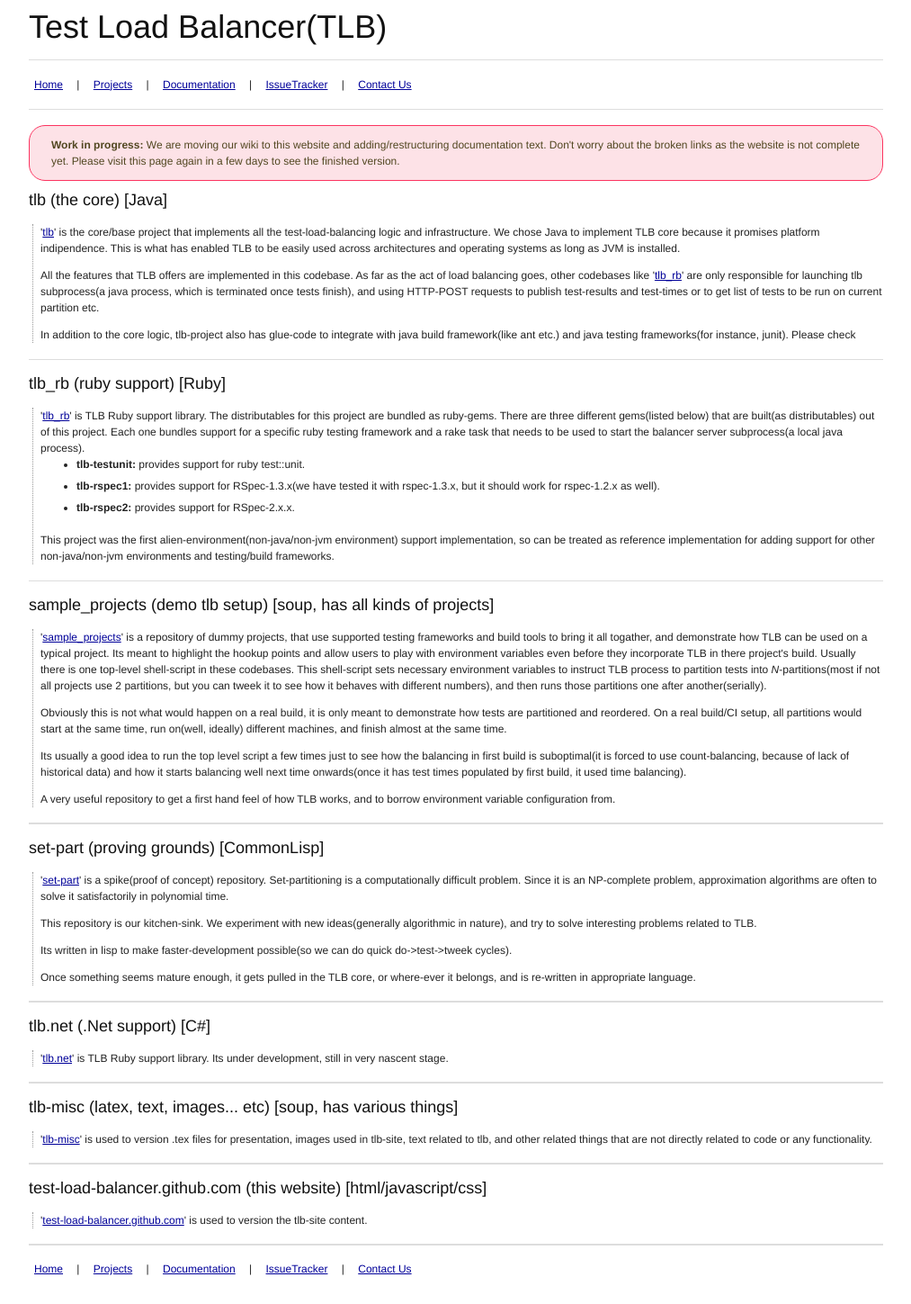
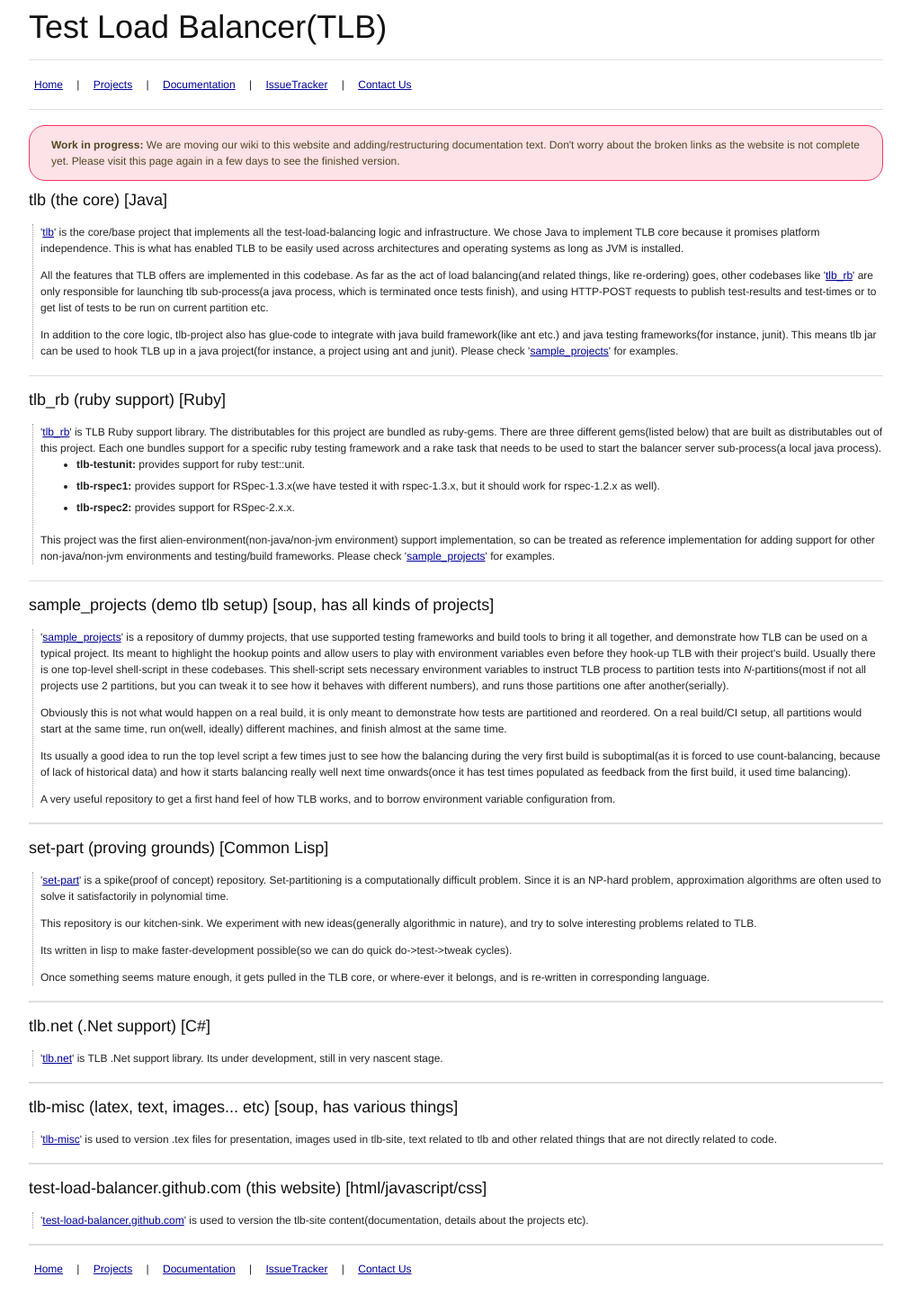
Before and after one commit to test-load-balancer/test-load-balancer.github.com, a Jekyll site: the page built from projects.html, in a window 1280 px wide. Shown: the whole page at 90% size, without its empty margins (133-1146 px from the left). Built offline with Jekyll 4.4.1, drawn with Linux system fonts in a browser that asks for light colours; nearby versions of some CDN libraries; Markdown is read by kramdown in place of the engine named in the settings.

Commit message:
proof-read project description, first cut ready

```diff
--- a/projects.html
+++ b/projects.html
@@ -8,12 +8,13 @@
     <h3>tlb (the core) [Java]</h3>
     <div class="scope section">
       {% include tlb_repo_name_link %}
-      is the core/base project that implements all the test-load-balancing logic and infrastructure. We chose Java to implement TLB core because it promises platform indipendence. This is what has enabled TLB to be easily used across architectures and operating systems as long as JVM is installed.
+      is the core/base project that implements all the test-load-balancing logic and infrastructure. We chose Java to implement TLB core because it promises platform independence. This is what has enabled TLB to be easily used across architectures and operating systems as long as JVM is installed.
       <p class="clob_end"/>
-      All the features that TLB offers are implemented in this codebase. As far as the act of load balancing goes, other codebases like {% include tlb_rb_link %}
-      are only responsible for launching tlb subprocess(a java process, which is terminated once tests finish), and using HTTP-POST requests to publish test-results and test-times or to get list of tests to be run on current partition etc.
+      All the features that TLB offers are implemented in this codebase. As far as the act of load balancing(and related things, like re-ordering) goes, other codebases like {% include tlb_rb_link %}
+      are only responsible for launching tlb sub-process(a java process, which is terminated once tests finish), and using HTTP-POST requests to publish test-results and test-times or to get list of tests to be run on current partition etc.
       <p class="clob_end"/>
-      In addition to the core logic, tlb-project also has glue-code to integrate with java build framework(like ant etc.) and java testing frameworks(for instance, junit). Please check
+      In addition to the core logic, tlb-project also has glue-code to integrate with java build framework(like ant etc.) and java testing frameworks(for instance, junit). This means tlb jar can be used to hook TLB up in a java project(for instance, a project using ant and junit). Please check {% include sample_projects_link %}
+      for examples.
     </div>
   </div>
   <hr/>
@@ -21,14 +22,15 @@
     <h3>tlb_rb (ruby support) [Ruby]</h3>
     <div class="scope section">
       {% include tlb_rb_link %}
-      is TLB Ruby support library. The distributables for this project are bundled as ruby-gems. There are three different gems(listed below) that are built(as distributables) out of this project. Each one bundles support for a specific ruby testing framework and a rake task that needs to be used to start the balancer server subprocess(a local java process).
+      is TLB Ruby support library. The distributables for this project are bundled as ruby-gems. There are three different gems(listed below) that are built as distributables out of this project. Each one bundles support for a specific ruby testing framework and a rake task that needs to be used to start the balancer server sub-process(a local java process).
       <ul>
         <li><strong>tlb-testunit:</strong> provides support for ruby test::unit.</li>
         <li><strong>tlb-rspec1:</strong> provides support for RSpec-1.3.x(we have tested it with rspec-1.3.x, but it should work for rspec-1.2.x as well).</li>
         <li><strong>tlb-rspec2:</strong> provides support for RSpec-2.x.x.</li>
       </ul>
       <p class="clob_end"/>
-      This project was the first alien-environment(non-java/non-jvm environment) support implementation, so can be treated as reference implementation for adding support for other non-java/non-jvm environments and testing/build frameworks.
+      This project was the first alien-environment(non-java/non-jvm environment) support implementation, so can be treated as reference implementation for adding support for other non-java/non-jvm environments and testing/build frameworks. Please check {% include sample_projects_link %}
+      for examples.
     </div>
   </div>
   <hr/>
@@ -36,28 +38,28 @@
     <h3>sample_projects (demo tlb setup) [soup, has all kinds of projects]</h3>
     <div class="scope section">
       {% include sample_projects_link %}
-      is a repository of dummy projects, that use supported testing frameworks and build tools to bring it all togather, and demonstrate how TLB can be used on a typical project. Its meant to highlight the hookup points and allow users to play with environment variables even before they incorporate TLB in there project's build.
-      Usually there is one top-level shell-script in these codebases. This shell-script sets necessary environment variables to instruct TLB process to partition tests into <i>N</i>-partitions(most if not all projects use 2 partitions, but you can tweek it to see how it behaves with different numbers), and then runs those partitions one after another(serially).
+      is a repository of dummy projects, that use supported testing frameworks and build tools to bring it all together, and demonstrate how TLB can be used on a typical project. Its meant to highlight the hookup points and allow users to play with environment variables even before they hook-up TLB with their project's build.
+      Usually there is one top-level shell-script in these codebases. This shell-script sets necessary environment variables to instruct TLB process to partition tests into <i>N</i>-partitions(most if not all projects use 2 partitions, but you can tweak it to see how it behaves with different numbers), and runs those partitions one after another(serially).
       <p class="clob_end"/>
       Obviously this is not what would happen on a real build, it is only meant to demonstrate how tests are partitioned and reordered. On a real build/CI setup, all partitions would start at the same time, run on(well, ideally) different machines, and finish almost at the same time.
       <p class="clob_end"/>
-      Its usually a good idea to run the top level script a few times just to see how the balancing in first build is suboptimal(it is forced to use count-balancing, because of lack of historical data) and how it starts balancing well next time onwards(once it has test times populated by first build, it used time balancing).
+      Its usually a good idea to run the top level script a few times just to see how the balancing during the very first build is suboptimal(as it is forced to use count-balancing, because of lack of historical data) and how it starts balancing really well next time onwards(once it has test times populated as feedback from the first build, it used time balancing).
       <p class="clob_end"/>
       A very useful repository to get a first hand feel of how TLB works, and to borrow environment variable configuration from.
     </div>
   </div>
   <hr/>
   <div>
-    <h3>set-part (proving grounds) [CommonLisp]</h3>
+    <h3>set-part (proving grounds) [Common Lisp]</h3>
     <div class="scope section">
       {% include set_part_link %}
-      is a spike(proof of concept) repository. Set-partitioning is a computationally difficult problem. Since it is an NP-complete problem, approximation algorithms are often to solve it satisfactorily in polynomial time.
+      is a spike(proof of concept) repository. Set-partitioning is a computationally difficult problem. Since it is an NP-hard problem, approximation algorithms are often used to solve it satisfactorily in polynomial time.
       <p class="clob_end"/>
       This repository is our kitchen-sink. We experiment with new ideas(generally algorithmic in nature), and try to solve interesting problems related to TLB.
       <p class="clob_end"/>
-      Its written in lisp to make faster-development possible(so we can do quick do->test->tweek cycles).
+      Its written in lisp to make faster-development possible(so we can do quick do->test->tweak cycles).
       <p class="clob_end"/>
-      Once something seems mature enough, it gets pulled in the TLB core, or where-ever it belongs, and is re-written in appropriate language.
+      Once something seems mature enough, it gets pulled in the TLB core, or where-ever it belongs, and is re-written in corresponding language.
     </div>
   </div>
   <hr/>
@@ -65,7 +67,7 @@
     <h3>tlb.net (.Net support) [C#]</h3>
     <div class="scope section">
       {% include tlb_dot_net_link %}
-      is TLB Ruby support library. Its under development, still in very nascent stage.
+      is TLB .Net support library. Its under development, still in very nascent stage.
     </div>
   </div>
   <hr/>
@@ -73,7 +75,7 @@
     <h3>tlb-misc (latex, text, images... etc) [soup, has various things]</h3>
     <div class="scope section">
       {% include tlb_misc_link %}
-      is used to version .tex files for presentation, images used in tlb-site, text related to tlb, and other related things that are not directly related to code or any functionality.
+      is used to version .tex files for presentation, images used in tlb-site, text related to tlb and other related things that are not directly related to code.
     </div>
   </div>
   <hr/>
@@ -81,6 +83,6 @@
     <h3>test-load-balancer.github.com (this website) [html/javascript/css]</h3>
     <div class="scope section">
       {% include tlb_site_link %}
-      is used to version the tlb-site content.
+      is used to version the tlb-site content(documentation, details about the projects etc).
     </div>
   </div>
```
